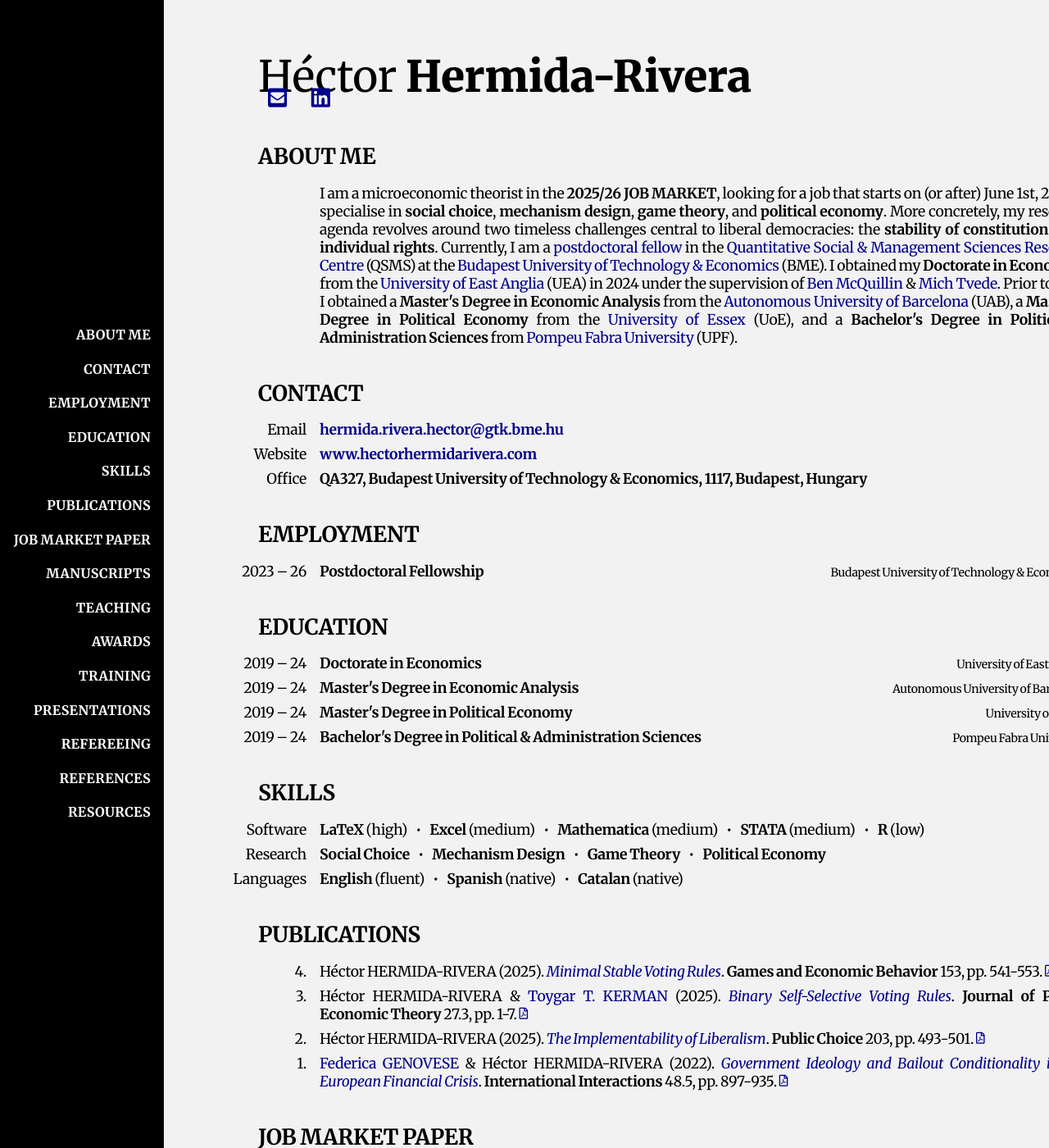
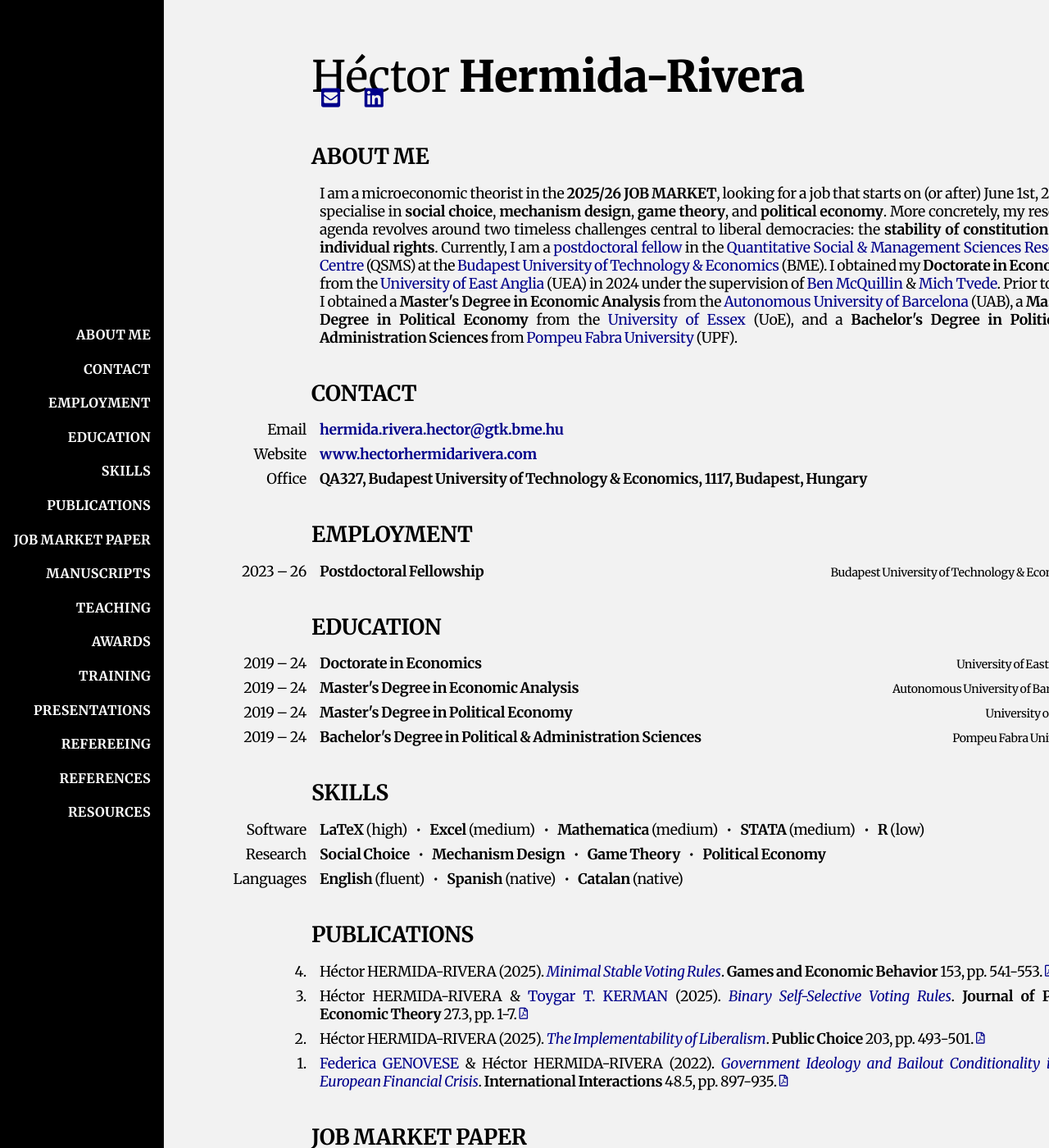
Before and after one commit to HectorHermidaRivera/hectorhermidarivera.github.io, a Jekyll site: the page built from index.md, in a window 1280 px wide and 1400 px high. Shown: the whole window at 82% size. Built offline with Jekyll 4.4.1, drawn with Linux system fonts in a browser that asks for light colours; a style sheet for code colours, icons or effects is not loaded.

Commit message:
Update style.css

```diff
--- a/assets/css/style.css
+++ b/assets/css/style.css
@@ -22,7 +22,7 @@ body {
   font-size: 2em;
   font-weight: bold;
   margin-bottom: 0px;
-  padding-left: 121px;
+  padding-left: 186px;
 }
 
 .name-title {
@@ -41,7 +41,7 @@ body {
 .content h5,
 .content h6 {
   margin-left: 0;
-  padding-left: 121px;  /* remove fixed padding */
+  padding-left: 186px;  /* remove fixed padding */
   margin-bottom: 0;
   margin-top: 40px;
   text-transform: uppercase;
@@ -248,7 +248,7 @@ body {
   gap: 10px;
   align-items: center;
   flex-wrap: wrap;
-  margin-left: 123px;
+  margin-left: 188px;
   margin-top: -30px;
 }
 
```
